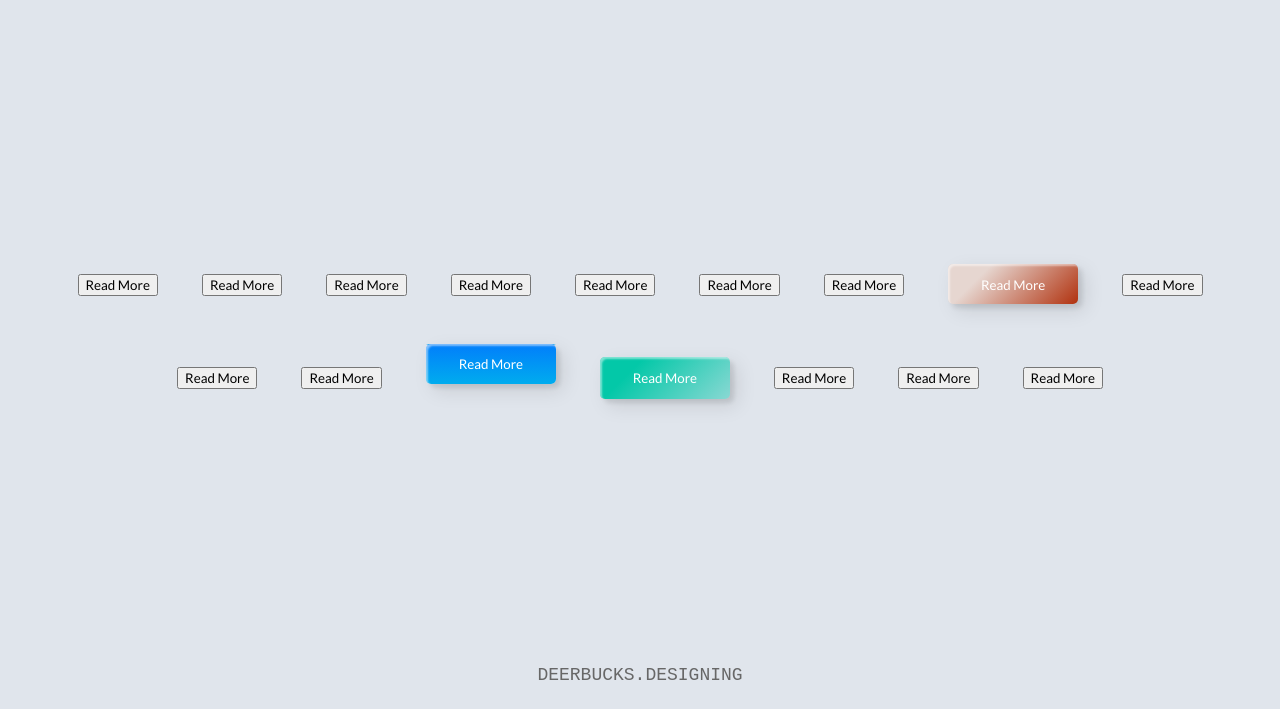
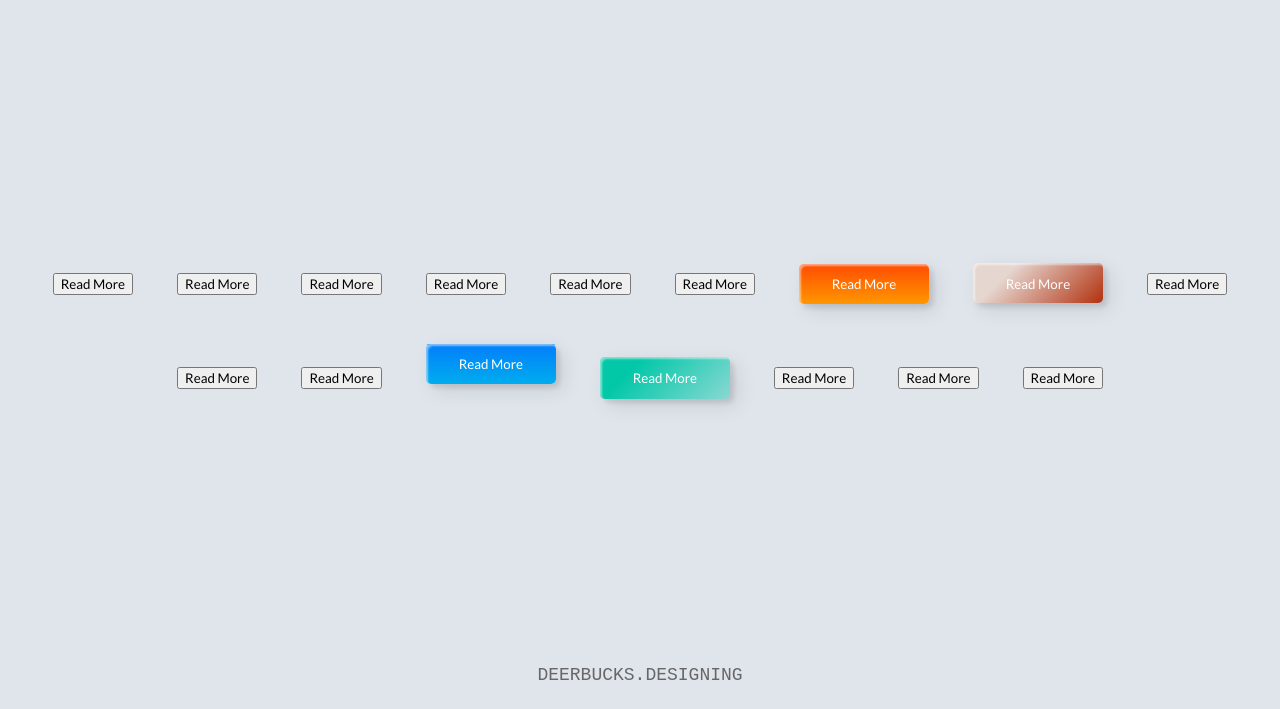
Before and after one commit to cc5324/animation-buttons, a website: page index.html in a window 1280 px wide. Shown: the part 91-800 px from the top of the page. Drawn offline with Linux system fonts and the light colour scheme.

Commit message:
feat: add button-7 #12

```diff
--- a/index.html
+++ b/index.html
@@ -21,7 +21,9 @@
         <button class="button4">Read More</button>
         <button class="button5">Read More</button>
         <button class="button6">Read More</button>
-        <button class="button7">Read More</button>
+        <button class="button7">
+          <span class="button7_text">Read More</span>
+        </button>
         <button class="button8"><span>Read More</span></button>
         <button class="button9">Read More</button>
         <button class="button10">Read More</button>
--- /dev/null
+++ b/scss/components/buttons/_button-7.scss
@@ -0,0 +1,89 @@
+%button-shadow {
+  box-shadow: inset 2px 2px 2px 0 rgba(255, 255, 255, 0.5),
+    7px 7px 20px 0 rgba(0, 0, 0, 0.1), 4px 4px 5px 0 rgba(0, 0, 0, 0.1);
+}
+
+%hover-line {
+  content: "";
+  position: absolute;
+  background-color: rgba(251, 75, 2, 1);
+  box-shadow: -7px -7px 20px 0 rgba(255, 255, 255, 0.9),
+    -4px -4px 5px 0 rgba(255, 255, 255, 0.9), 7px 7px 20px 0 rgba(0, 0, 0, 0.2),
+    4px 4px 5px 0 rgba(0, 0, 0, 0.3);
+  transition: all 300ms ease;
+}
+
+.button7 {
+  @extend %button-shadow;
+  position: relative;
+  width: 130px;
+  height: 40px;
+  padding: 0;
+  border: none;
+  border-radius: 5px;
+  line-height: 40px;
+  font-weight: 500;
+  background: linear-gradient(
+    0deg,
+    rgba(255, 151, 0, 1) 0%,
+    rgba(255, 75, 2, 1) 100%
+  );
+  transition: all 300ms ease;
+  &:hover {
+    background: transparent;
+    &::before {
+      height: 100%;
+    }
+    &::after {
+      width: 100%;
+    }
+  }
+  &:hover & {
+    &_text {
+      color: rgba(251, 75, 2, 1);
+    }
+  }
+  &::before {
+    @extend %hover-line;
+    right: 0;
+    bottom: 0;
+    width: 2px;
+    height: 0%;
+  }
+  &::after {
+    @extend %hover-line;
+    right: 0;
+    bottom: 0;
+    width: 0%;
+    height: 2px;
+  }
+
+  &_text {
+    display: block;
+    width: 100%;
+    height: 100%;
+    color: white;
+    &:hover {
+      &::before {
+        height: 100%;
+      }
+      &::after {
+        width: 100%;
+      }
+    }
+    &::before {
+      @extend %hover-line;
+      left: 0;
+      top: 0;
+      width: 2px;
+      height: 0%;
+    }
+    &::after {
+      @extend %hover-line;
+      left: 0;
+      top: 0;
+      width: 0%;
+      height: 2px;
+    }
+  }
+}
--- a/scss/layout/_body.scss
+++ b/scss/layout/_body.scss
@@ -1,5 +1,6 @@
 @use "../utils/breakpoints";
 
+@use "../components/buttons/button-7";
 @use "../components/buttons/button-8";
 @use "../components/buttons/button-12";
 @use "../components/buttons/button-13";
```
Also changed, not shown: style/style.css, 1 other file.
